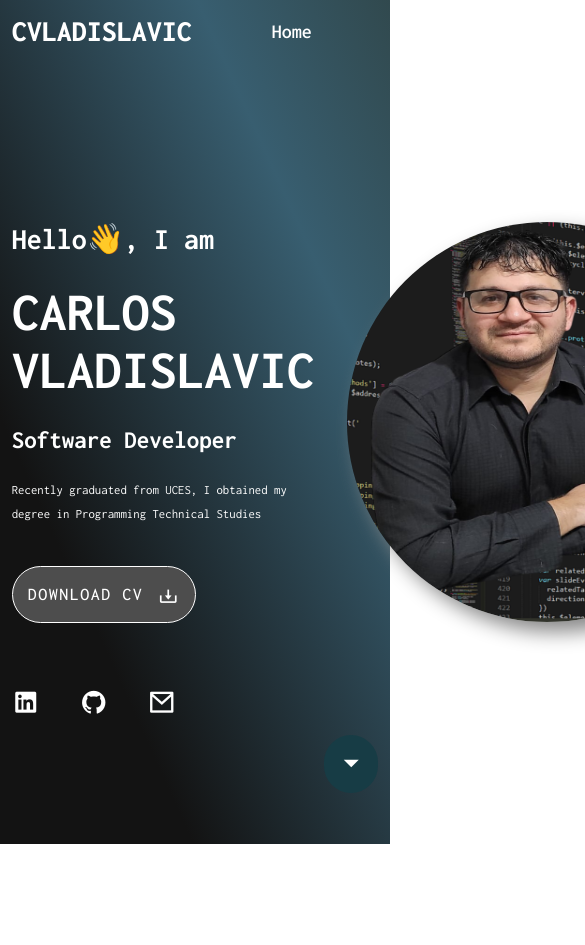
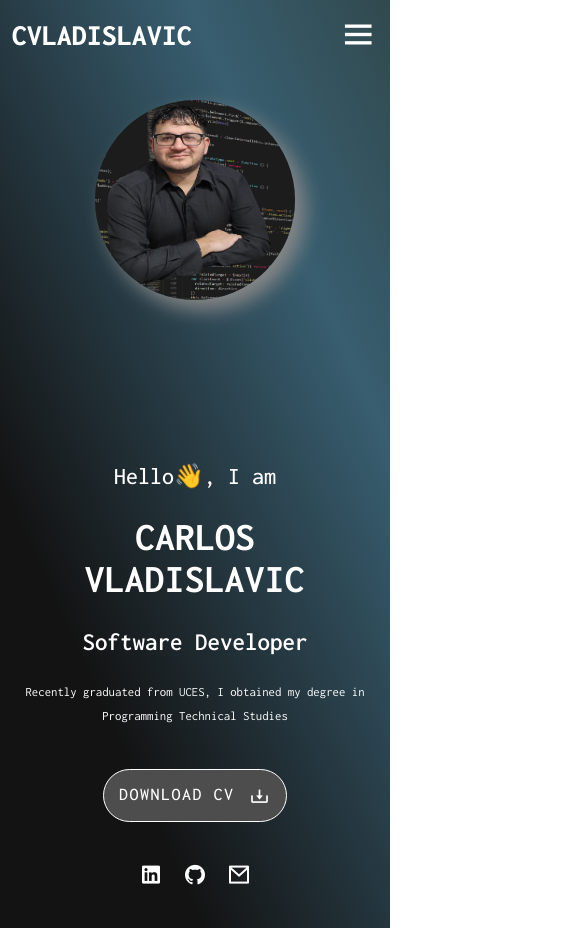
Before and after one commit to Carlos082023/portfolio, a plain HTML site: page index.html in a window 390 px wide. Shown: the top 945 px of the page, 585 px wide, since content can reach past the window. Before the commit the page ends 844 px from the top, so only its background shows below. Drawn offline with nearby package versions, Linux system fonts and the light colour scheme.

Commit message:
Mejora del css y el responsive y el menu hamburguesa

```diff
--- a/index.html
+++ b/index.html
@@ -21,18 +21,16 @@
     <header>
         <a href="#" class="logo">CVLADISLAVIC</a>
 
-        <input type="checkbox" name="checkbox" id="menu-toggle">
-        <label for="menu-toggle" class="menu-icon-action">
-            <div class='bx bx-menu' id="menu-icon"></div>
-        </label>
+        <!-- Menú Hamburguesa -->
+        <div class='bx bx-menu' id="menu-icon"></div>
 
-        <ul class="navlist">
+
+        <ul class="navlist" id="navlist">
             <li><a href="#">Home</a></li>
             <li><a href="#">About</a></li>
             <li><a href="#">Portfolio</a></li>
             <li><a href="#">Contact</a></li>
         </ul>
-
     </header>
 
     <!-- HERO SECTION -->
@@ -42,21 +40,27 @@
             <h1 id="typewriter"></h1>
             <h4>Software Developer</h4>
             <p> Recently graduated from UCES, I obtained my degree in Programming Technical Studies</p>
+
             <a href="_cv carlos.pdf" class="download" download="CV_Vladislavic">Download CV<i
                     class='bx bx-download'></i></a>
+
+            <div class="icons">
+                <a href="#"><i class="ri-linkedin-box-fill"></i></a>
+                <a href="#"><i class="ri-github-fill"></i></a>
+                <a href="#"><i class="ri-mail-line"></i></a>
+            </div>
         </div>
         <div class="hero-img">
             <img src="assets/img/foto_cv-fondo (1).png" alt="foto perfil">
         </div>
+
     </section>
-    <div class="icons">
-        <a href="#"><i class="ri-linkedin-box-fill"></i></a>
-        <a href="#"><i class="ri-github-fill"></i></a>
-        <a href="#"><i class="ri-mail-line"></i></a>
-    </div>
+
     <div class="scroll-down">
         <a href="#"><i class="ri-arrow-down-s-fill"></i></a>
     </div>
+
+    <script src="https://unpkg.com/scrollreveal"></script>//script de scroll reveal
     <script src="https://unpkg.com/typewriter-effect@latest/dist/core.js"></script>
     <script src="javascrip.js"></script>
 </body>
--- a/javascrip.js
+++ b/javascrip.js
@@ -13,3 +13,26 @@ function MyName() {
 }
 
 document.addEventListener('DOMContentLoaded', MyName);
+
+// Capturar el botón y el menú
+document.addEventListener("DOMContentLoaded", () => {
+    const menuIcon = document.getElementById("menu-icon");
+    const navList = document.getElementById("navlist");
+
+    menuIcon.addEventListener("click", () => {
+        navList.classList.toggle("show");
+    });
+});
+
+const sr = ScrollReveal({
+    distance : '64px',
+    duration :2000,
+    delay : 450,
+    reset :true
+})
+
+
+sr.reveal('.hero-text', {delay: 200, origin: 'top'})
+sr.reveal('.hero-img', {delay: 450, origin: 'top'})
+sr.reveal('.icons', {delay: 500, origin: 'left'})
+sr.reveal('.scroll-down', {delay: 450, origin: 'right'})
--- a/style.css
+++ b/style.css
@@ -1,35 +1,47 @@
-/* font-family: "Inconsolata", monospace;
-font-family: "Roboto Mono", monospace; */
-/*normalizacion*/
-*{
+/* ----- Fuentes ----- */
+/* font-family: "Inconsolata", monospace; */
+/* font-family: "Roboto Mono", monospace; */
+
+/* ----- Normalización ----- */
+* {
     padding: 0;
     margin: 0;
     box-sizing: border-box;
-    font-family:'Inconsolata','monospace';
+    font-family: 'Inconsolata', monospace;
     list-style: none;
     text-decoration: none;
     color: white;
 }
- /* Diseño de Header */
-header{
+
+body {
+    overflow-x: hidden; /* Elimina scroll horizontal no deseado */
+}
+
+
+
+
+header {
     position: fixed;
     right: 0;
     top: 0;
-    z-index: 100;
+    z-index: 1000; /* Aumentado para que esté sobre el texto */
     width: 100%;
     display: flex;
     align-items: center;
     justify-content: space-between;
     padding: 15px 3%;
     background-color: transparent;
+
 }
-.logo{
+.logo {
     font-size: 30px;
     font-weight: 800;
 }
-.navlist{
+
+.navlist {
     display: flex;
 }
+
 .navlist a {
     margin-left: 80px;
     font-size: 20px;
@@ -37,128 +49,132 @@ header{
     border-bottom: 2px solid transparent;
     transition: all .5s ease;
 }
-.navlist a:hover{
+
+.navlist a:hover {
     border-bottom: 2px solid white;
 }
 
- #menu-icon{
-    display: none;
-}
-#menu-icon{
-    font-size: 40px;
-    z-index: 101;
-    cursor: pointer;
-}
-#menu-toggle{
-    display: none;
-}
-.menu-icon-action{
-    display: none;
-}
-/* Diseño de HERO */
-.hero{
+/* ----- Hero Section ----- */
+.hero {
     width: 100%;
-    height: 100%;
     min-height: 100vh;
-    background: linear-gradient(245.59deg, #31494e 0%, #385e70 25%, #131313 75%);
-    position: relative;
     display: grid;
     grid-template-columns: 1fr 1fr;
     align-items: center;
     gap: 2rem;
-}
-section{
     padding: 0 8%;
+    background: linear-gradient(245.59deg, #31494e 0%, #385e70 25%, #131313 75%);
 }
 
-.hero-text h5{
+.hero-text h5 {
     font-size: 30px;
-    font-weight: 500px;
+    font-weight: 500;
     margin-bottom: 25px;
 }
-.hero-text h4{
+
+.hero-text h4 {
     font-size: 25px;
-    font-weight: 600px;
+    font-weight: 600;
     margin-bottom: 25px;
 }
-.hero-text h1{
+
+.hero-text h1 {
     font-family: "Roboto Mono", monospace;
-    font-size: 55px;
+    font-size: 40px;
     line-height: 1;
-    margin: 0 0 30px;
+    margin-bottom: 30px;
 }
-.hero-text p{
+
+.hero-text p {
     font-size: 80%;
     margin-bottom: 40px;
     line-height: 1.9;
 }
-.hero-img{
+
+.hero-img {
     display: flex;
     justify-content: center;
     align-items: center;
 }
-.hero-img img{
+
+.hero-img img {
+    width: 350px;
+    height: 350px;
+    border-radius: 50%;
+    box-shadow: 10px 10px 20px #888888;
+    transition: all .5s ease;
+}
+
+.hero-img img:hover {
     width: 400px;
     height: 400px;
-    border-radius: 100%;
-    box-shadow: 10px 10px 20px  #888888;
-    transition: all 5s linear;
-
-}
-.hero-img img:hover{
-    width: 450px;
-    height: 450px;
     opacity: 0.6;
 }
-.hero-text a{
+
+.hero-text .download {
+    /* Mantenemos los estilos originales del botón */
     display: inline-block;
     background-color: #4d4d4d;
     border: 1px solid white;
     padding: 15px;
-    line-height: 1.4;
     font-size: 18px;
     font-weight: 500;
     border-radius: 30px;
     text-transform: uppercase;
     transition: all .5s ease;
     letter-spacing: 1.5px;
+    margin-bottom: 20px; /* Añadimos separación */
+}
 
-}
-.hero-text a i{
+
+.hero-text .download i {
     margin-left: 15px;
     font-size: 20px;
     vertical-align: middle;
 }
-.hero-text a:hover{
+
+.hero-text .download:hover {
     background-color: transparent;
     transform: translateX(5px);
+}
 
+/* ----- Iconos Sociales ----- */
+
+.icons {
+    position: absolute;
+    left: -10%;
+    top: 10%;
+    transform: translateY(-50%);
+    display: flex;
+    flex-direction: column;
+    gap: 20px;
+    z-index: 1000;
 }
-/* Diseño de Iconos sociales */
-.icons{
-    position: absolute;
-    top: 50vh;
-    padding: 0 3%;
-    transform: translateY(-50%);
+
+
+.icons i {
+    font-size: 28px;
+    color: white;
+    display: inline-block;
+    transition: all 0.5s ease;
 }
-.icons i{
-    display: block;
-    margin: 25px 0;
-    font-size: 28px;
-    transition: all .5s ease;
-}
-.icons i:hover{
+
+
+.icons a:hover i {
     color: #4d4d4d;
     transform: translateY(-5px);
 }
 
-/* diseño de scroll-down */
-.scroll-down{
-    position:absolute;
+
+/* ----- Scroll Down ----- */
+.scroll-down {
+    position: absolute;
     bottom: 6%;
     right: 3%;
 }
-.scroll-down i{
+
+
+.scroll-down i {
     display: block;
     padding: 12px;
     font-size: 30px;
@@ -166,33 +182,152 @@ section{
     border-radius: 30px;
     transition: all .5s ease;
 }
-.scroll-down i:hover{
+
+.scroll-down i:hover {
     transform: translateY(-5px);
 }
 
-@media (max-width:992px)
-{
-    section{
+/* ----- Menú Hamburguesa ----- */
+#menu-icon {
+    display: none;
+    font-size: 40px;
+    cursor: pointer;
+    z-index: 1010; /* Asegura que el icono esté por encima del header */
+}
+
+/* ----- Responsive Design ----- */
+@media (max-width: 992px) {
+    #menu-icon {
+        display: block; /* Mostramos el icono del menú solo en pantallas pequeñas */
+
+    }
+    .navlist {
+        position: absolute;
+        top: 70px;
+        right: 0;
+        width: 100%;
+        background: linear-gradient(245.59deg, #31494e 0%, #385e70 25%, #131313 75%);
+        text-align: center;
+        padding: 10px 0;
+        flex-direction: column;
+        opacity: 0;
+        visibility: hidden;
+        transition: opacity 0.3s ease, visibility 0.3s ease;
+        z-index: 1000; /* Mayor que el hero-text */
+    }
+    /* Activamos el menú cuando se hace clic en el icono */
+    .navlist.show {
+        display: flex;
+        opacity: 1;
+        visibility: visible;
+    }
+    .navlist li {
+        margin: 15px 0;
+    }
+    .icons {
+        position: relative; /* No flotan, se quedan debajo del botón */
+        top: auto;
+        left: auto;
+        transform: none;
+        display: flex; /* Asegura que estén en una fila */
+        flex-direction: row; /* Alineación horizontal */
+        justify-content: center; /* Centra los iconos */
+        gap: 20px; /* Espaciado entre iconos */
+        margin-top: 20px; /* Espacio entre el botón y los iconos */
+    }
+    .icons i {
+        margin: 0 !important; /* Eliminar márgenes verticales */
+        font-size: 24px;
+        transition: none !important; /* Desactivar transición */
+    }
+
+    .icons a:hover {
+        transform: none !important; /* Eliminar efecto hover en móviles */
+    }
+    .hero-text {
+        padding-top: 100px; /* Espacio extra para que no se superponga con el header */
+    }
+    section {
         padding: 0 3%;
-        transition: .2s;
     }
-    .hero-text{
-        padding-top: 0;
+    .hero {
+        display: flex;
+        flex-direction: column;
+        min-height: 100vh;
+        padding: 100px 5% 40px;
+        position: relative;
     }
-    .hero-img{
+    .hero-img {
+        order: -1; /* Mueve la imagen arriba del texto */
+        margin-bottom: 30px;
+    }
+
+    .hero-img img {
+        width: 250px;  /* Reducir el tamaño de la imagen */
+        height: 250px;
+    }
+    .scroll-down {
+        display: none; /* Oculta en móviles */
+    }
+}
+
+
+@media (max-width: 768px) {
+    .navlist {
+        position: absolute;
+        top: 70px;
+        right: 0;
+        width: 100%;
+        background: linear-gradient(245.59deg, #31494e 0%, #385e70 25%, #131313 75%);
+        text-align: center;
+        padding: 10px 0;
+        flex-direction: column;
+        opacity: 0;
+        visibility: hidden;
+        transition: opacity 0.3s ease, visibility 0.3s ease;
+        z-index: 1000; /* Mayor que el hero-text */
+    }
+
+    .navlist.show {
+        opacity: 1;
+        visibility: visible;
+    }
+
+    #menu-icon {
+        display: block;
+    }
+    .hero {
+        display: flex;
+        flex-direction: column;
+        align-items: center;
         text-align: center;
     }
-    .icons{
-        display: flex;
-        position: absolute;
-        bottom: 12%; /* Ajusta este valor según lo necesites */
-        top: auto; /* Para evitar conflictos con el 'top' anterior */
-        transform: translateY(0); /* Resetea el translate para alinear correctamente */
-        padding: 0 3%;
 
-        }
-        .icons i{
-            margin-right: 40px;
-        }
+    .icons {
+        position: relative; /* No flotan, se quedan debajo del botón */
+        top: auto;
+        left: auto;
+        transform: none;
+        display: flex; /* Asegura que estén en una fila */
+        flex-direction: row; /* Alineación horizontal */
+        justify-content: center; /* Centra los iconos */
+        gap: 20px; /* Espaciado entre iconos */
+        margin-top: 20px; /* Espacio entre el botón y los iconos */
+    }
+    .navlist li {
+        margin: 15px 0;
+    }
 
+    .hero-text h1 {
+        font-size: 40px;
     }
+
+    .hero-text h5 {
+        font-size: 24px;
+    }
+
+    .hero-img img {
+        width: 200px;
+        height: 200px;
+    }
+}
```
